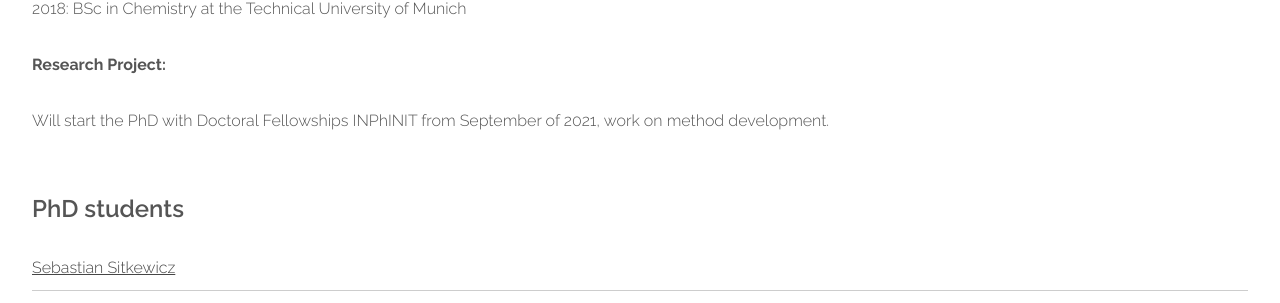
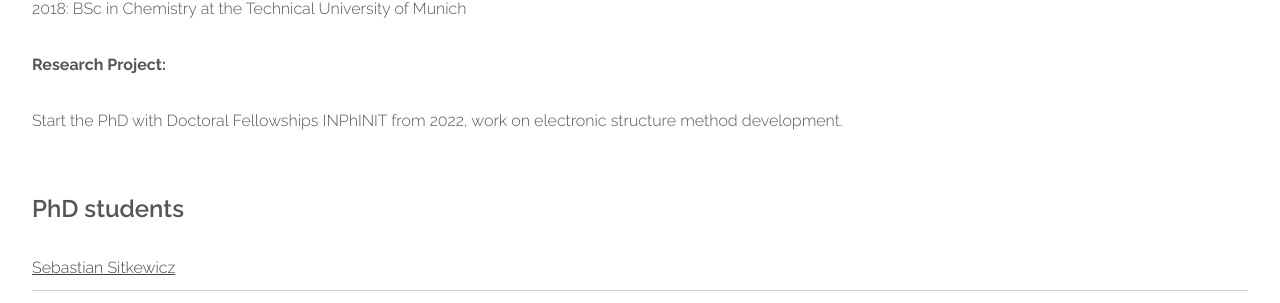
Before and after one commit to old-jekyll-templates/Horizons-Jekyll-Theme, a Jekyll site: the page built from members/andrei_paulau.html, in a window 1280 px wide and 900 px high, scrolled down 609 px. Shown: the part 149-452 px from the top of the window. Built offline with Jekyll 4.4.1, drawn with Linux system fonts in a browser that asks for light colours.

Commit message:
Update andrei_paulau.html

```diff
--- a/members/andrei_paulau.html
+++ b/members/andrei_paulau.html
@@ -32,7 +32,7 @@ layout: main
       <p>2020: MSc in physical and theoretical chemistry at the Technical University of Munich.</p>
       <p>2018: BSc in Chemistry at the Technical University of Munich</p>
             <p><b>Research Project:</b></p>
-	    <p>Will start the PhD with Doctoral Fellowships INPhINIT from September of 2021, work on method development.</p>
+	    <p>Start the PhD with Doctoral Fellowships INPhINIT from 2022, work on electronic structure method development.</p>
           </section>
 				</div>
 
```
